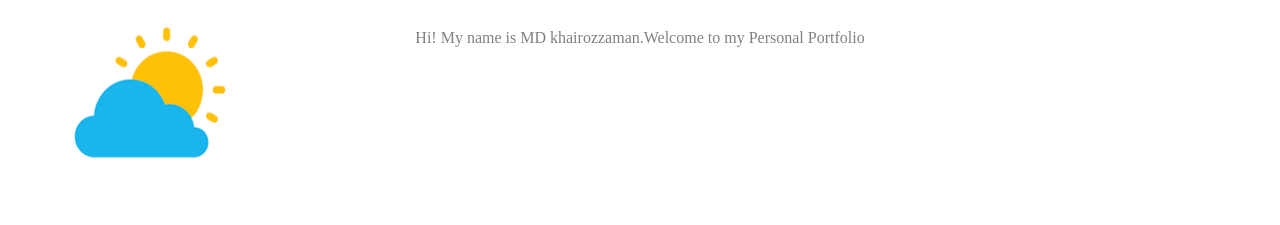
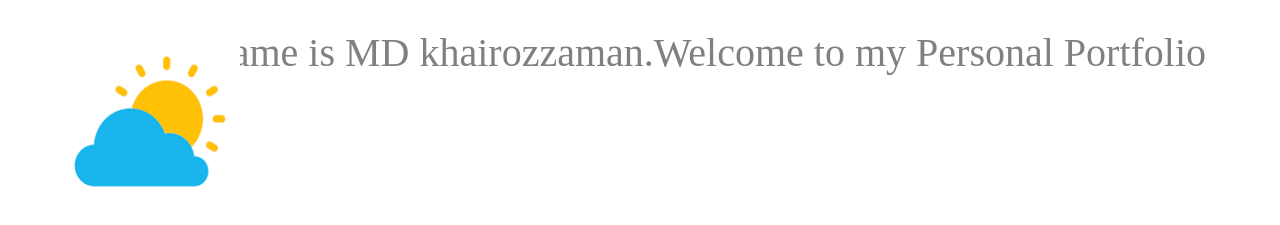
Before and after one commit to khairozzaman91/personal-portfolio, a plain HTML site: page index.html in a window 1280 px wide. Shown: the part 503-728 px from the top of the page. Drawn offline with Linux system fonts and the light colour scheme.

Commit message:
profile add

```diff
--- a/css/style.css
+++ b/css/style.css
@@ -115,6 +115,7 @@ a{
     text-align: center;
     width: 90%;
     margin: 0 auto 20px auto;
+    font-size: 2.5rem;
 }
 
 .profile .bottom-weather-icon{
--- a/index.html
+++ b/index.html
@@ -51,7 +51,7 @@
         <img class="top-weather-icon" src="img/wetherimgicon/wetherimg.png" alt="" >
         <div class="profile-disc">
             <h1>I am a Student <br>& <br>Web Developer</h1>
-            <p>Hi! My name is MD khairozzaman.Welcome to my Personal Portfolio</p>
+            <p>Hi! My Name is MD khairozzaman.Welcome to my Personal Portfolio</p>
         </div>
         <img class="bottom-weather-icon" src="img/wetherimgicon/wetherimg.png" alt="" >
      </div>
```
